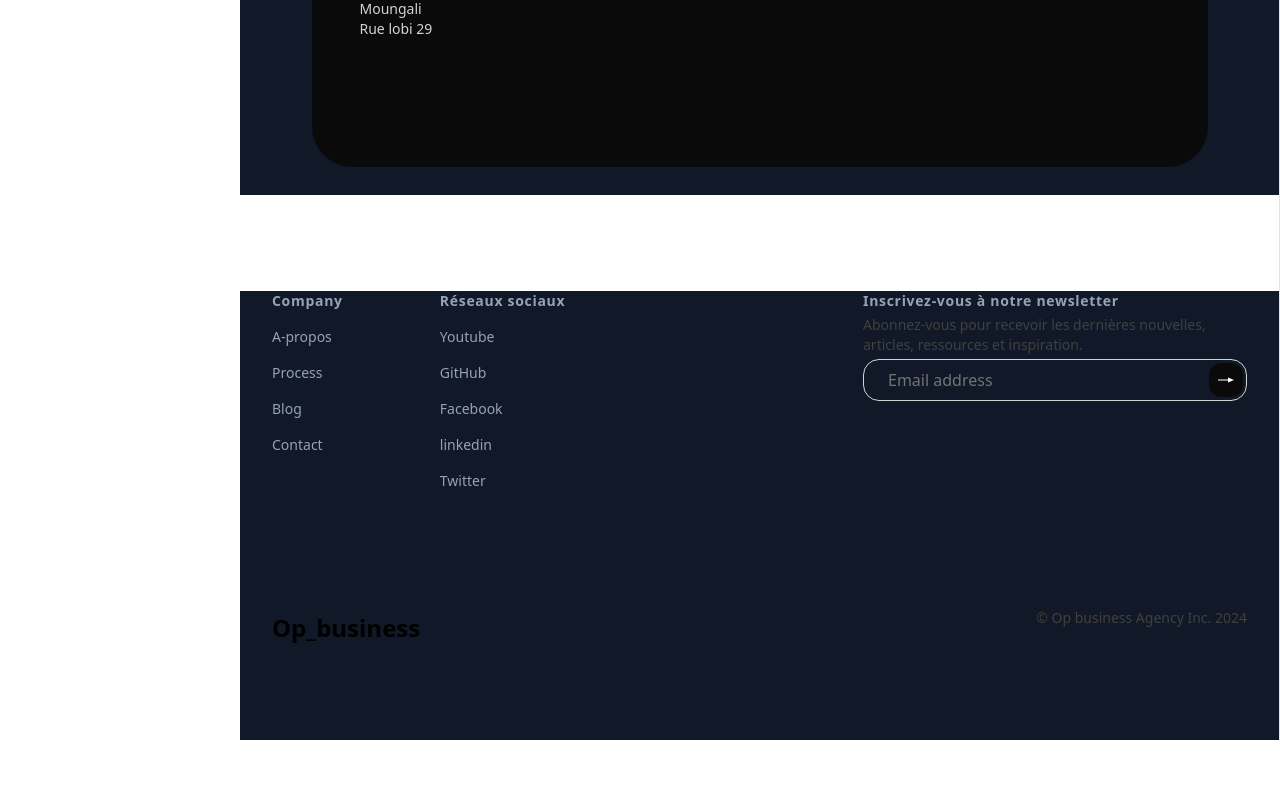
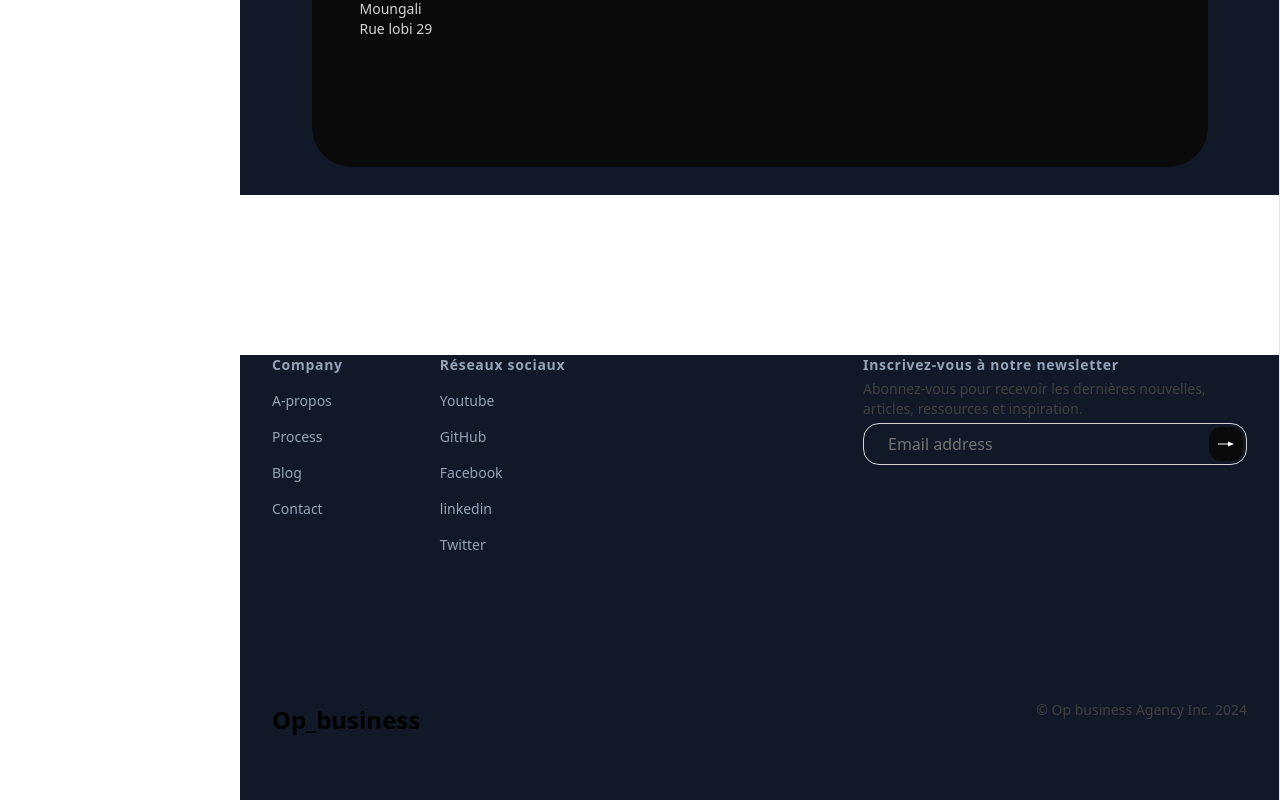
Before and after one commit to Bello-Barry/op-business, a Next.js app: page / in a window 1280 px wide. Shown: the part 5162-5962 px from the top of the page. Before the commit the page ends 5902 px from the top, so only its background shows below. Built offline with nearby package versions, Linux system fonts and the light colour scheme; a web font is replaced by a local one.

Commit message:
Update Footer.jsx

```diff
--- a/components/compos/Footer.jsx
+++ b/components/compos/Footer.jsx
@@ -51,7 +51,7 @@ const NewsletterForm = () => {
 
 const Footer = () => {
   return (
-    <Container as="footer" className=" bg-gray-900 mt-24  mb-30 p-y-20 pb-8 bt-6 w-full sm:mt-35 lg:mt-30">
+    <Container as="footer" className=" bg-gray-900 mt-24 w-full sm:mt-32 lg:mt-40">
       <FadeI>
         <div className="grid grid-cols-1 gap-x-8 gap-y-5 lg:grid-cols-2">
           <FooterNavigation />
@@ -59,7 +59,7 @@ const Footer = () => {
             <NewsletterForm />
           </div>
         </div>
-        <div className="mb-20 mt-24 flex flex-wrap items-end justify-between  gap-y-4 border-t border-neutral-950/10 pt-5">
+        <div className="mb-20 mt-24 flex flex-wrap items-end justify-between gap-x-6 gap-y-4 border-t border-neutral-950/10 pt-12">
           <Link href={"/"} aria-label="Home">
             <Logo className="h-2 mb-2 bt-4" fillOnHover>
               Op_business
```
